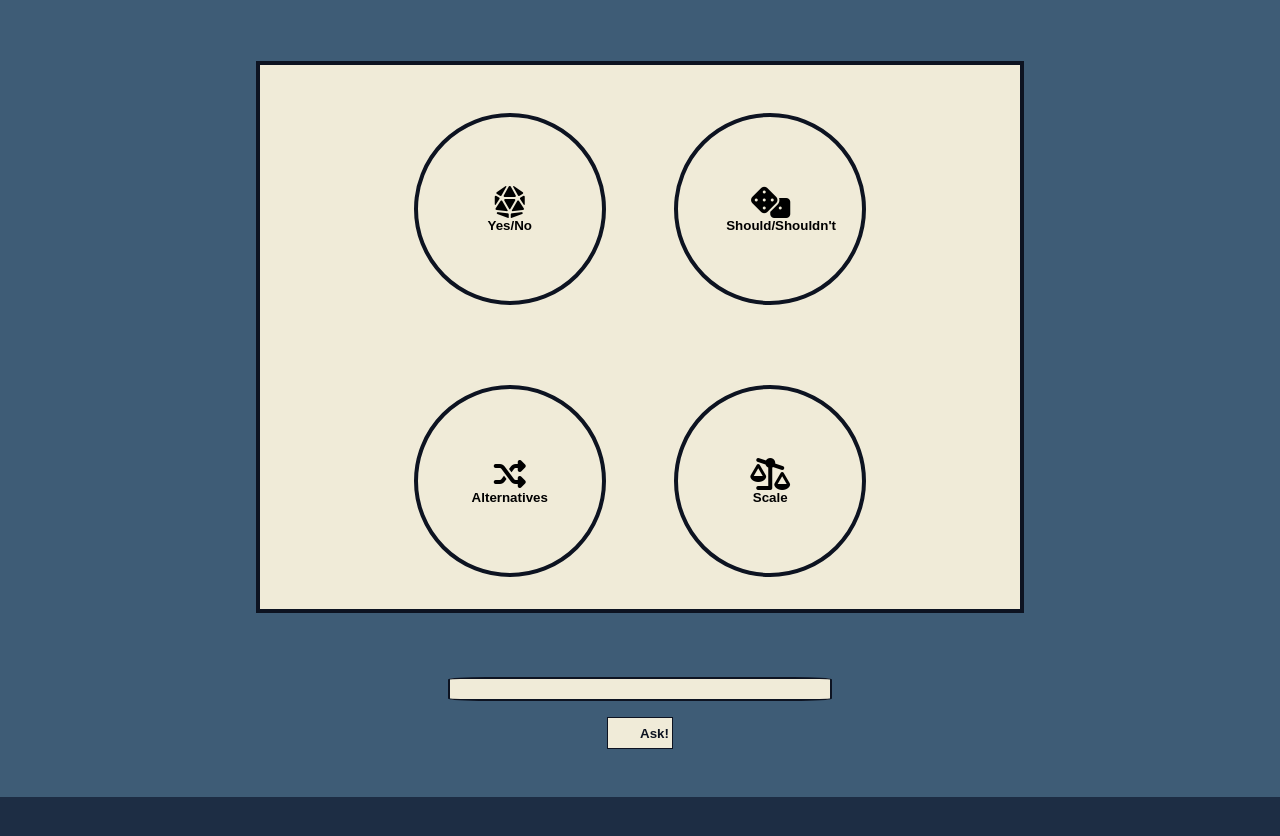
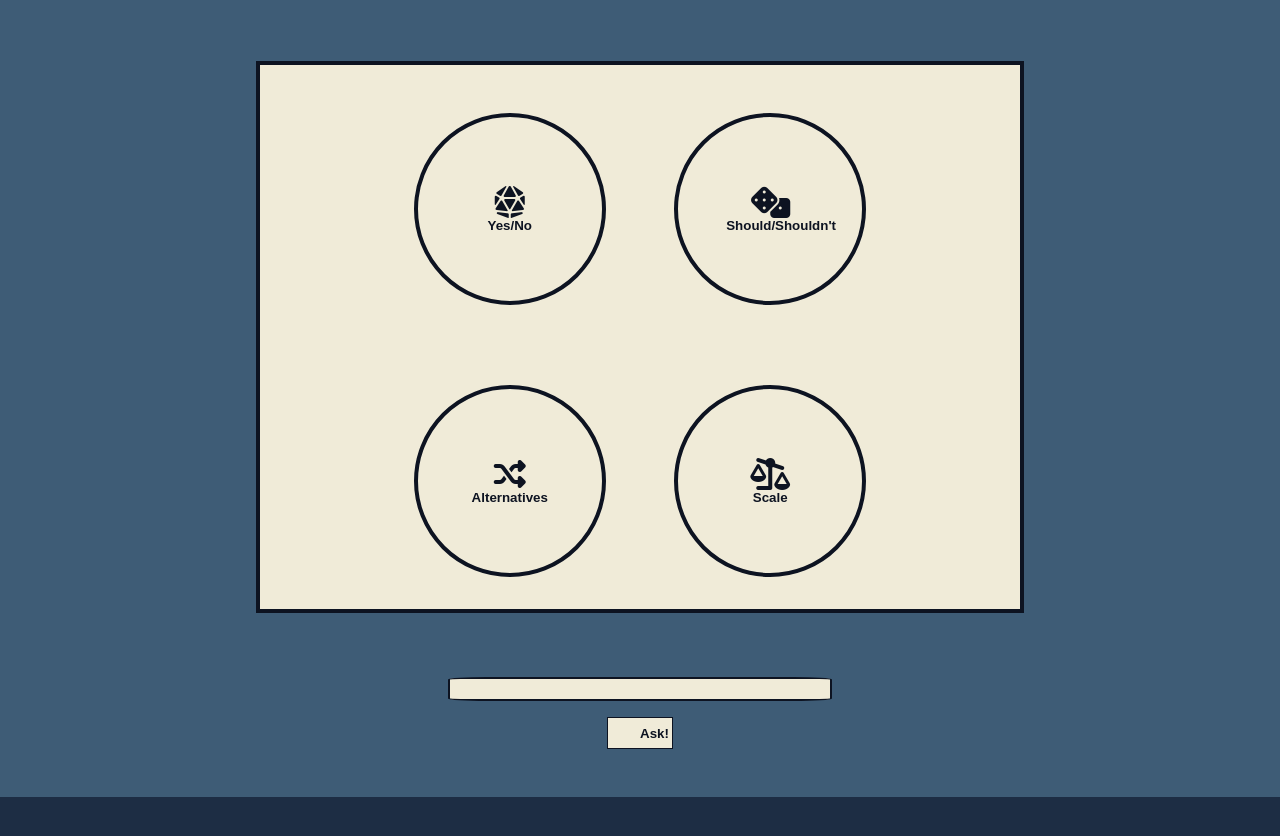
Before and after one commit to Bigkaboon/Decisionz, a plain HTML site: page index.html in a window 1280 px wide. Shown: the part 58-894 px from the top of the page. Drawn offline with Linux system fonts and the light colour scheme; a web font is replaced by a local one.

Commit message:
try to fix text-color in the button content

```diff
--- a/assets/style.css
+++ b/assets/style.css
@@ -120,7 +120,12 @@ footer {
 @media screen and (max-height:812px) {
     #question-area {
         height: 45vh;
+
     }
+        #question-area > *{
+            color: #0d1321;
+        }
+
 }
 
 /* tablets  */
```
